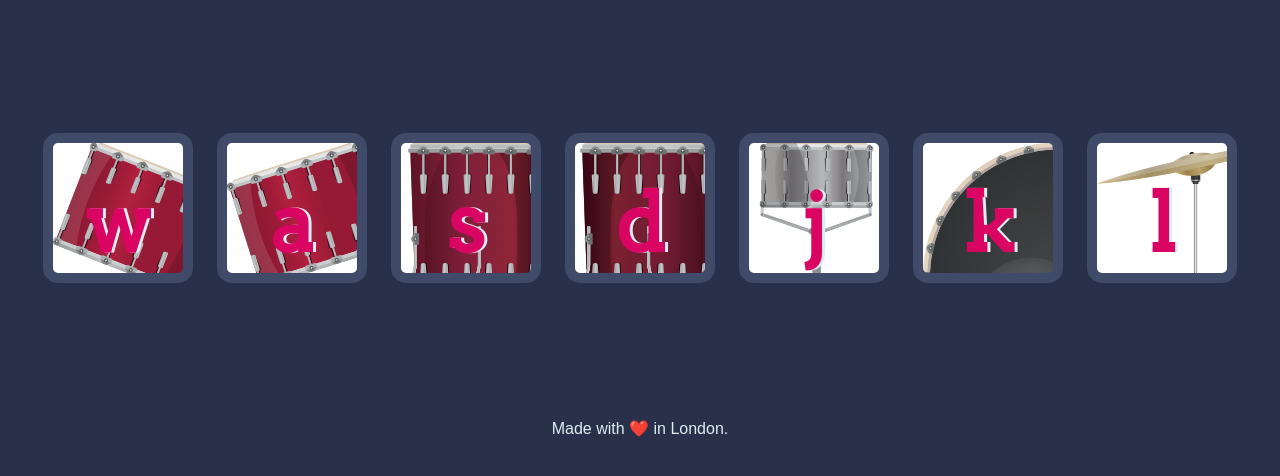
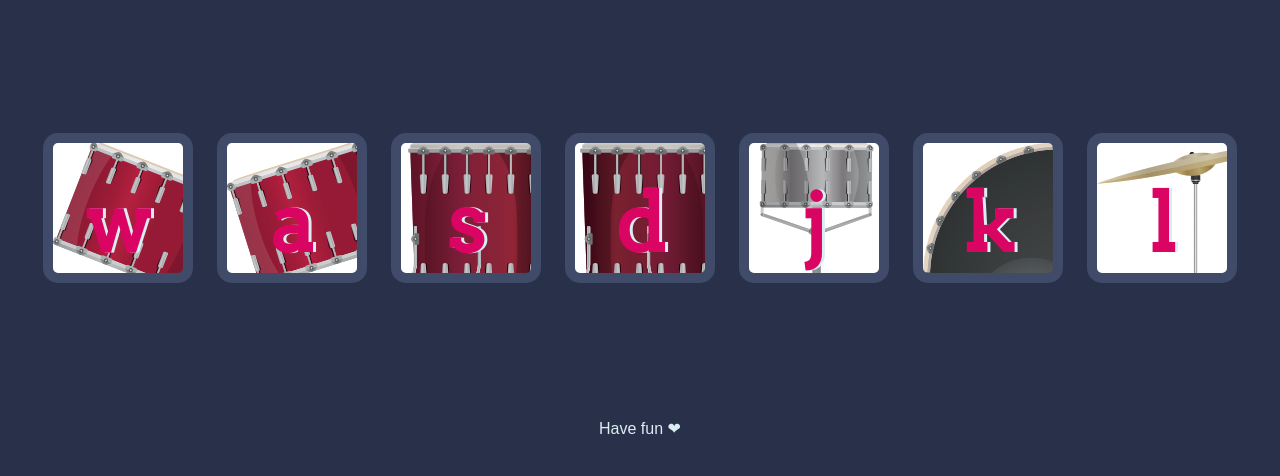
Before and after one commit to The-Mario369/Drumkit-project, a plain HTML site: page index.html in a window 1280 px wide. Shown: the part 156-632 px from the top of the page. Drawn offline with Linux system fonts and the light colour scheme; files whose address does not match are found by name.

Commit message:
Add files via upload

```diff
--- a/index.html
+++ b/index.html
@@ -27,6 +27,6 @@
 
 </body>
  <footer>
-    Made with ❤️ in London.
+    Have fun &#10084;
   </footer>
 </html>
```
